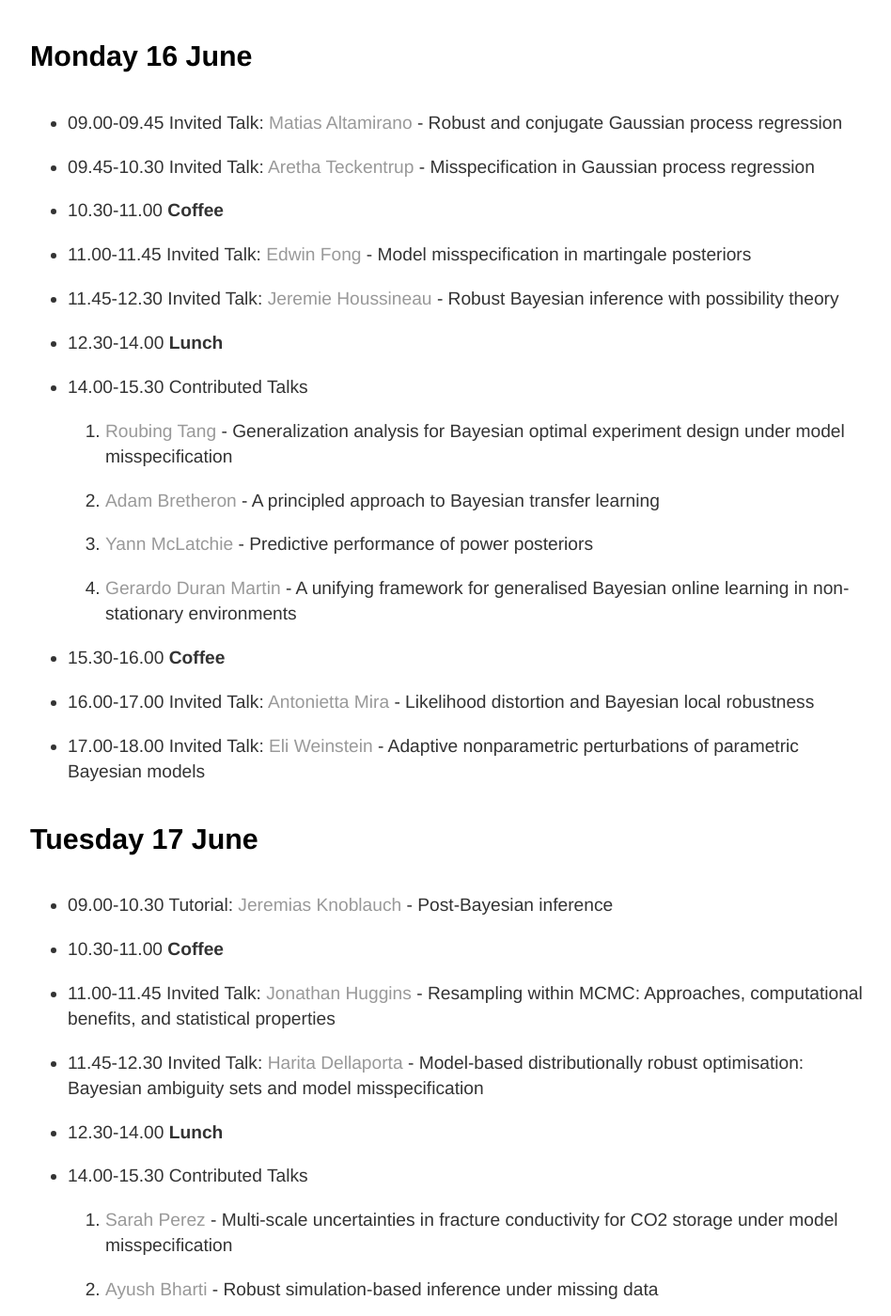
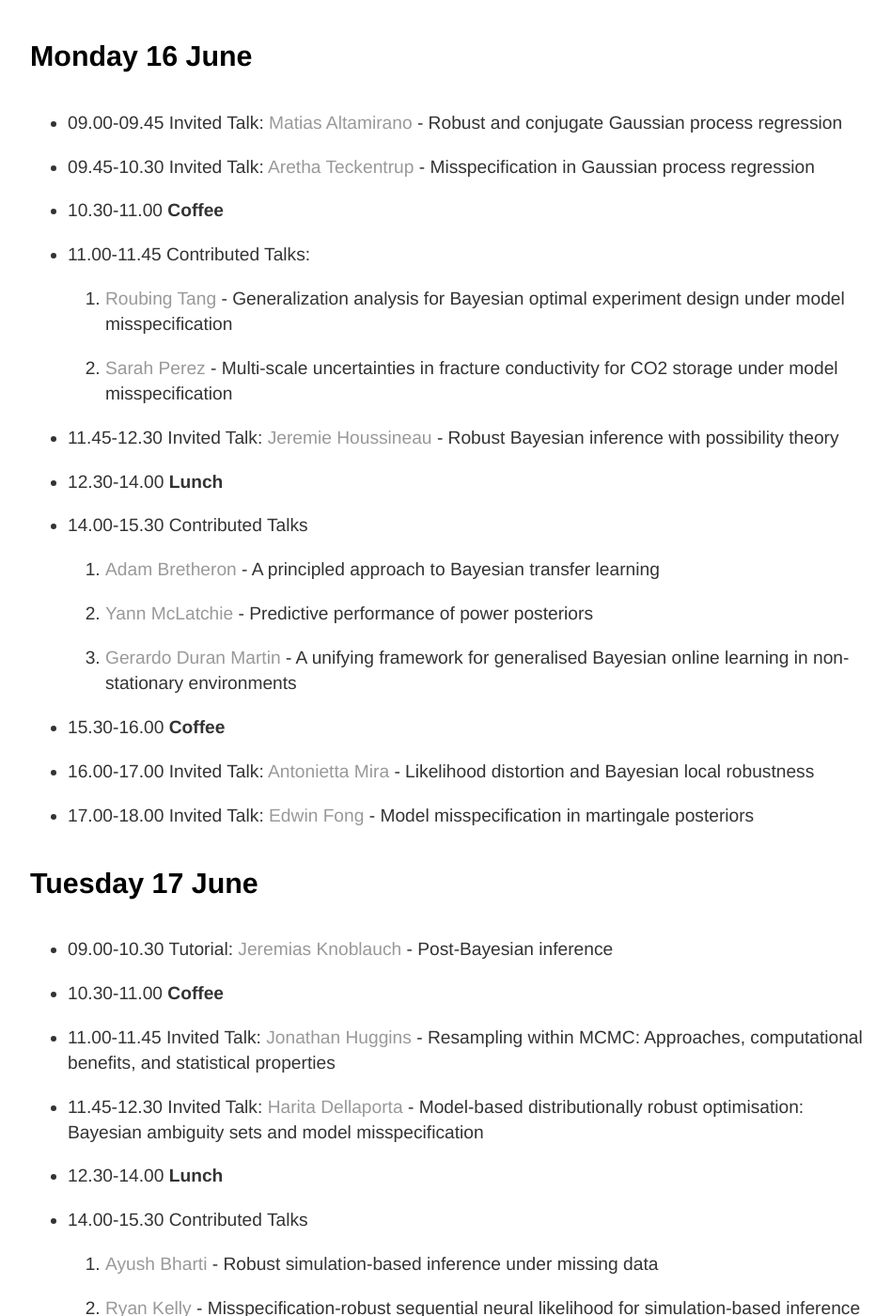
Before and after one commit to postbayes/BayesMisspecificationSatellite, a Jekyll site: the page index.html, which Jekyll copies as it is, in a window 1280 px wide and 1400 px high, scrolled down 992 px. Shown: the whole window at 94% size, without its empty margins (160-1108 px from the left). Built offline with Jekyll 4.4.1, drawn with Linux system fonts in a browser that asks for light colours.

Commit message:
Update index.html

```diff
--- a/index.html
+++ b/index.html
@@ -76,19 +76,22 @@
 <li>09.00-09.45 Invited Talk: <a href="https://maltamiranomontero.github.io"> Matias Altamirano </a> - Robust and conjugate Gaussian process regression </li>
 <li>09.45-10.30 Invited Talk: <a href="https://www.maths.ed.ac.uk/~ateckent/"> Aretha Teckentrup </a>  - Misspecification in Gaussian process regression</li>
 <li>10.30-11.00 <b>Coffee</b></li>
-<li>11.00-11.45 Invited Talk: <a href="https://edfong.github.io/"> Edwin Fong </a>  - Model misspecification in martingale posteriors  </li>
+<li>11.00-11.45 Contributed Talks: </li>
+<ol>
+	<li> <a href="https://scholar.google.com/citations?user=MKUAFqQAAAAJ&hl=zh-CN"> Roubing Tang </a>- Generalization analysis for Bayesian optimal experiment design under model misspecification </li>
+	<li> <a href="https://geoenergy.hw.ac.uk/people/dr-sarah-perez/"> Sarah Perez </a>- Multi-scale uncertainties in fracture conductivity for CO2 storage under model misspecification </li>
+</ol>
 <li>11.45-12.30 Invited Talk: <a href="https://jeremiehoussineau.com/"> Jeremie Houssineau </a> - Robust Bayesian inference with possibility theory </li>
 <li>12.30-14.00 <b>Lunch</b></li>
 <li>14.00-15.30 Contributed Talks </li>
 <ol>
-	<li> <a href="https://scholar.google.com/citations?user=MKUAFqQAAAAJ&hl=zh-CN"> Roubing Tang </a>- Generalization analysis for Bayesian optimal experiment design under model misspecification </li>
 	<li> <a href="https://acems.org.au/our-people/adam-bretherton"> Adam Bretheron </a>- A principled approach to Bayesian transfer learning </li>
 	<li> <a href="https://yannmclatchie.github.io"> Yann McLatchie </a>- Predictive performance of power posteriors </li>
 	<li> <a href="https://grdm.io"> Gerardo Duran Martin </a>- A unifying framework for generalised Bayesian online learning in non-stationary environments</li>
 </ol>
 <li>15.30-16.00 <b>Coffee</b></li>
 <li>16.00-17.00 Invited Talk: <a href="https://search.usi.ch/en/people/f8960de6d60dd08a79b6c1eb20b7442b/mira-antonietta"> Antonietta Mira </a>  - Likelihood distortion and Bayesian local robustness </li>
-<li>17.00-18.00 Invited Talk: <a href="https://jeremiehoussineau.com/"> <a href="https://eweinstein.github.io/"> Eli Weinstein </a>  - Adaptive nonparametric perturbations of parametric Bayesian models </li>
+<li>17.00-18.00 Invited Talk: <a href="https://edfong.github.io/"> Edwin Fong </a>  - Model misspecification in martingale posteriors  </li>
 </ul>
 </p>
 
@@ -102,7 +105,6 @@
 <li>12.30-14.00 <b>Lunch</b></li>
 <li>14.00-15.30 Contributed Talks </li>
 <ol>
-	<li> <a href="https://geoenergy.hw.ac.uk/people/dr-sarah-perez/"> Sarah Perez </a>- Multi-scale uncertainties in fracture conductivity for CO2 storage under model misspecification </li>
 	<li> <a href="https://bharti-ayush.github.io"> Ayush Bharti </a>- Robust simulation-based inference under missing data </li>
 	<li> <a href="https://www.ryanpkelly.com/about/"> Ryan Kelly </a>- Misspecification-robust sequential neural likelihood for simulation-based inference </li>
 	<li> <a href="https://oates.work"> Chris Oates </a>- Prediction-centric uncertainty quantification via MMD </li>
```
